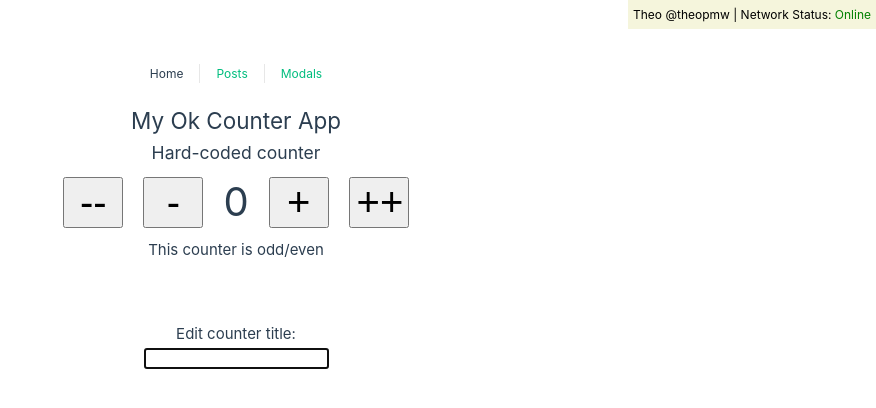
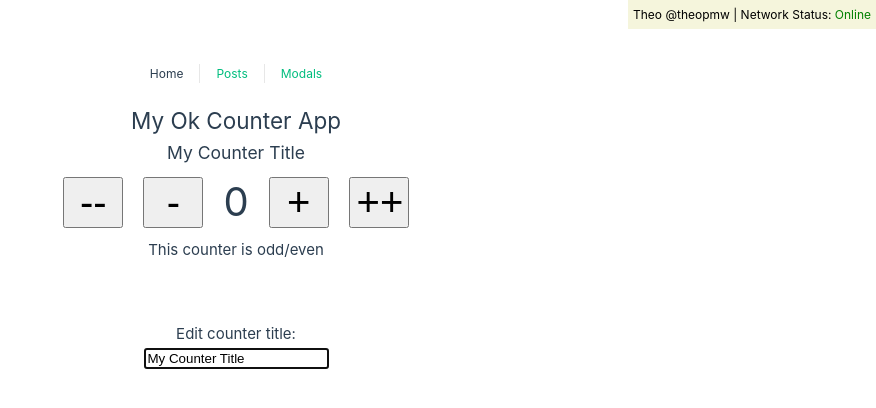
Before and after one commit to theopmw/vue-3-composition-api, a Vue app in the folder vue-composition-api-basics/: page / in a window 1280 px wide. Shown: the top 408 px of the page, without its empty margins (404-1280 px from the left). Built offline with nearby package versions, Linux system fonts and the light colour scheme.

Commit message:
add state properties

```diff
--- a/vue-composition-api-basics/src/views/HomeView.vue
+++ b/vue-composition-api-basics/src/views/HomeView.vue
@@ -2,12 +2,12 @@
   <div class="home">
     <h2 ref="appTitleRef">{{ appTitle }}</h2>
 
-    <h3>Hard-coded counter</h3>
+    <h3>{{ counter.title }}</h3>
 
     <div>
       <button class="btn">--</button>
       <button class="btn">-</button>
-      <span class="counter">0</span>
+      <span class="counter">{{ counter.count }}</span>
       <button class="btn">+</button>
       <button class="btn">++</button>
     </div>
@@ -16,7 +16,7 @@
 
     <div class="edit">
       <h4>Edit counter title:</h4>
-      <input type="text" v-autofocus />
+      <input v-model="counter.title" type="text" v-autofocus />
     </div>
   </div>
 </template>
@@ -27,6 +27,7 @@
 */
 
 import { ref, onMounted } from 'vue';
+import { useCounterStore } from '../stores/counter';
 import { vAutofocus } from '@/directives/vAutofocus';
 
 /*
@@ -44,6 +45,8 @@ onMounted(() => {
 /*
   counter
 */
+
+const counter = useCounterStore();
 
 // access useCounter composable using destucturing
 // allows you to pull out just the things you want to extract from the composable
```
